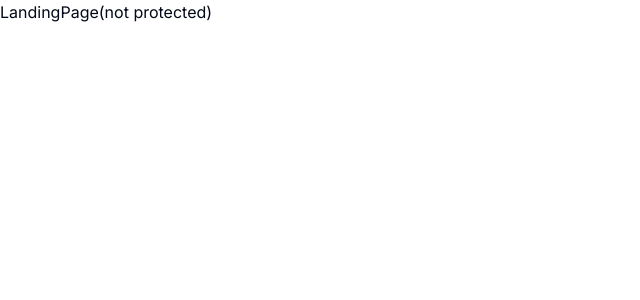
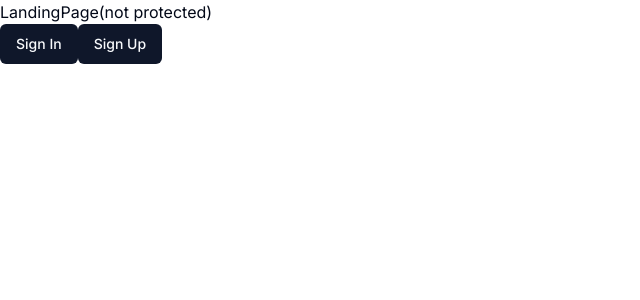
Before and after one commit to HGSChandeepa/All-inOne-AI, a Next.js app: page / in a window 1280 px wide. Shown: the top 300 px of the page, without its empty margins (0-640 px from the left). Built offline with nearby package versions, Linux system fonts and the light colour scheme.

Commit message:
add the sign in and up buttons

```diff
--- a/app/(landing)/page.tsx
+++ b/app/(landing)/page.tsx
@@ -1,5 +1,19 @@
+import { Button } from "@/components/ui/button";
+import Link from "next/link";
 import React from "react";
 
 export default function LandingPage() {
-  return <div>LandingPage(not protected)</div>;
+  return (
+    <div>
+      LandingPage(not protected)
+      <div>
+        <Link href={"/sign-in"}>
+          <Button>Sign In</Button>
+        </Link>
+        <Link href={"/sign-up"}>
+          <Button>Sign Up</Button>
+        </Link>
+      </div>
+    </div>
+  );
 }
```
